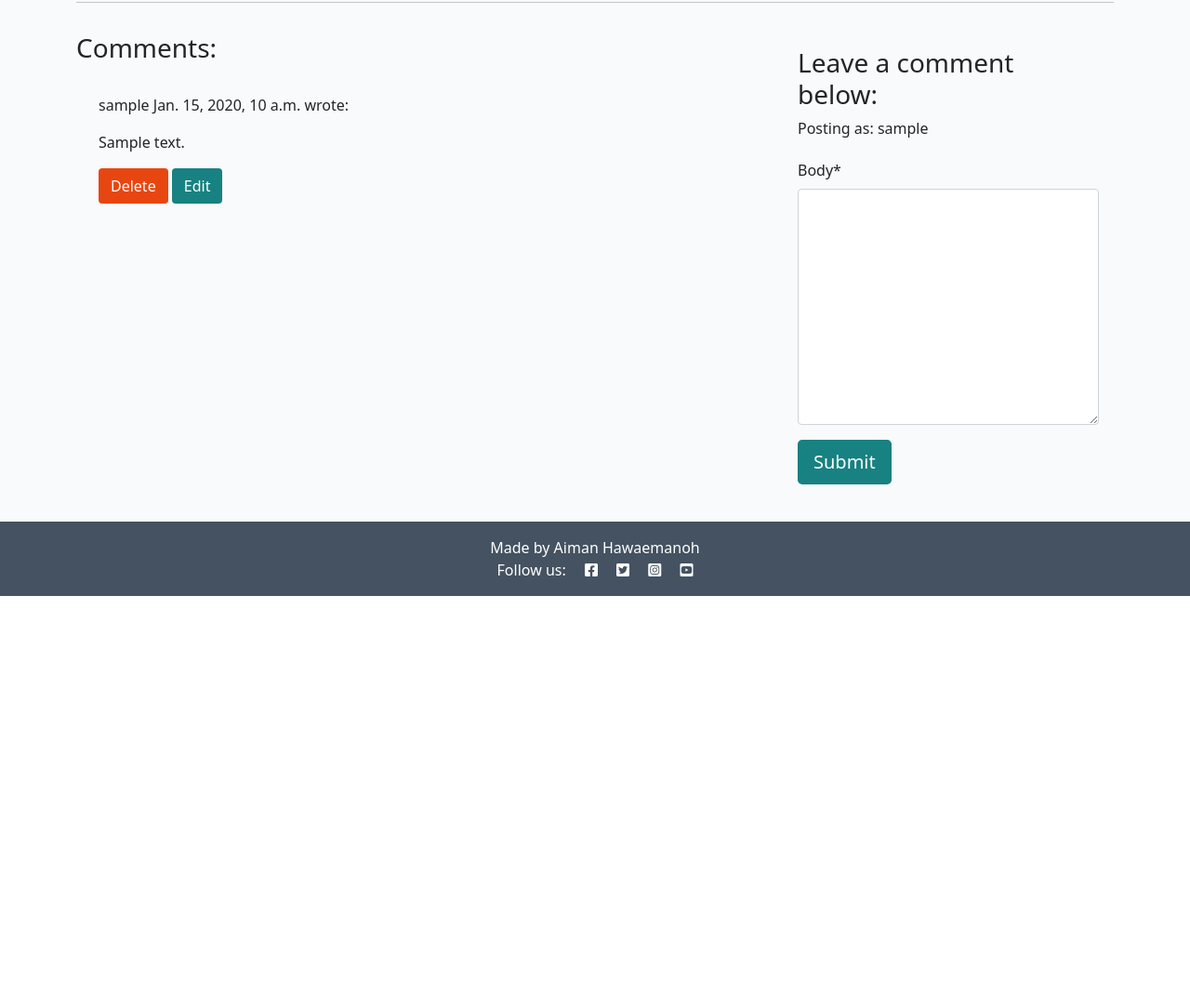
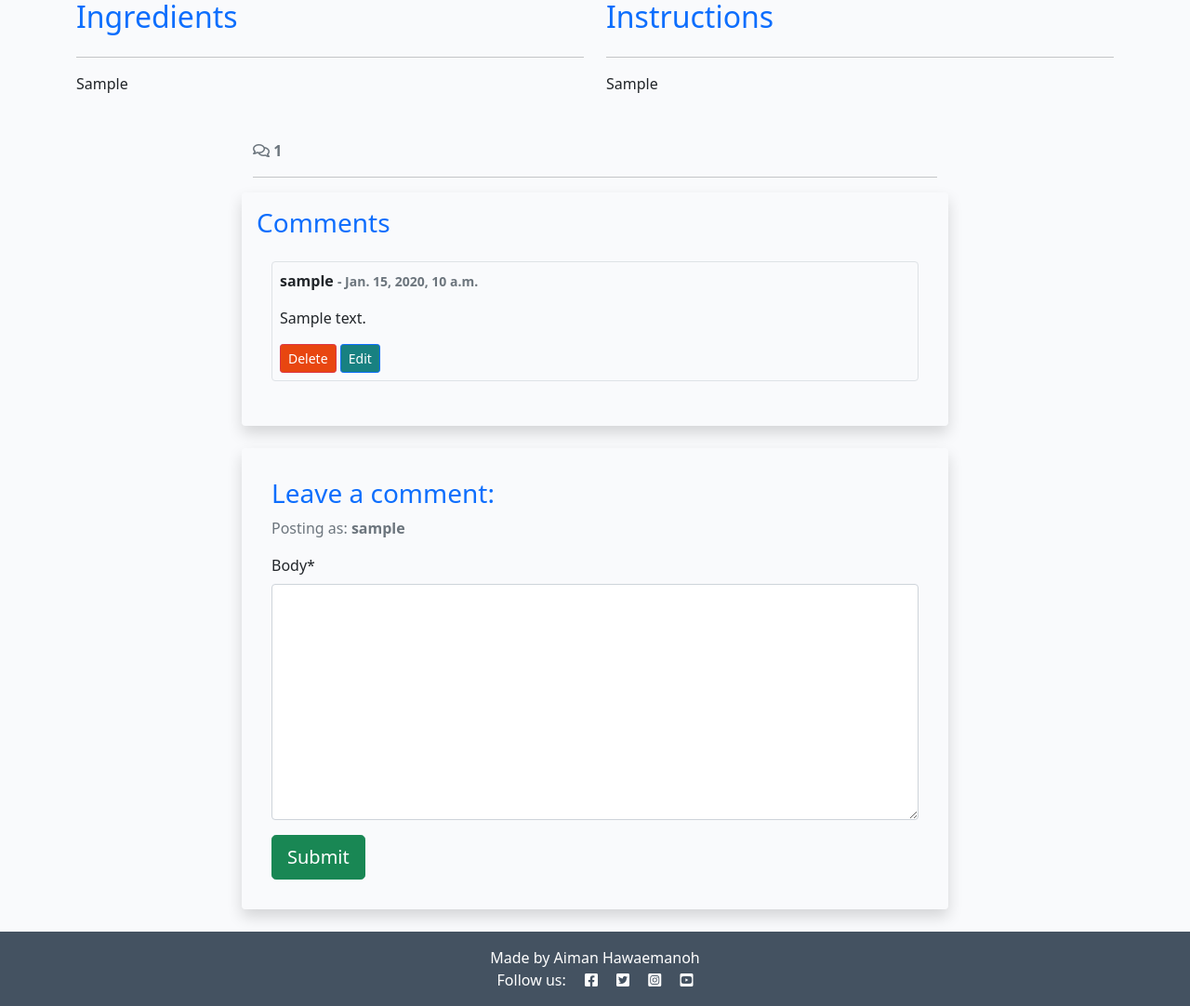
Before and after one commit to aimanh04/PP4-Healthy_recipes, a Django app: a page that uses blog/templates/blog/recipe_detail.html in a window 1280 px wide. Shown: the part 542-1624 px from the top of the page at 93% size. Before the commit the page ends 1183 px from the top, so only its background shows below. Run offline with Django 4.2, Linux system fonts and the light colour scheme; a user stored in the database is signed in; tables that the repository leaves empty hold one stand-in row (values such as "Sample post"); parts of the project's set-up code (start-up, migrations or seed data) failed here and were passed over; some libraries are stand-ins or nearby versions.

Commit message:
Add:Change the recipe_detail.html layout and look

```diff
--- a/blog/templates/blog/recipe_detail.html
+++ b/blog/templates/blog/recipe_detail.html
@@ -2,95 +2,111 @@
 {% load static %}
 {% load crispy_forms_tags %}
 
-<div class="masthead">
-    <div class="container">
-        <div class="row g-0">
-            <div class="col-md-6 masthead-text">
-                <!-- Recipe title goes in these h1 tags -->
-                <h1 class="post-title">{{ recipe.title }}</h1>
-                <!-- Recipe author goes before the | the Recipe's created date goes after -->
-                <p class="post-subtitle">{{ recipe.author }} | {{ recipe.created_on }}</p>
+<div class="container mt-5">
+    <!-- Recipe Header -->
+    <div class="row align-items-center">
+        <div class="col-md-6">
+            <h1 class="fw-bold">{{ recipe.title }}</h1>
+            <p class="text-muted">{{ recipe.excerpt }}</p>
+
+            <div class="d-flex gap-4 mt-3">
+                <div class="text-center">
+                    <i class="fas fa-clock text-primary"></i>
+                    <p class="mb-0"><strong>Prep Time</strong></p>
+                    <p>{{ recipe.prep_time }}</p>
                 </div>
-            <div class="d-none d-md-block col-md-6 masthead-image">
-                <img src="{% static 'images/placeholder.jpg' %}" class="scale" alt="placeholder">
+                <div class="text-center">
+                    <i class="fas fa-hourglass-half text-primary"></i>
+                    <p class="mb-0"><strong>Cook Time</strong></p>
+                    <p>{{ recipe.cook_time }}</p>
                 </div>
+                <div class="text-center">
+                    <i class="fas fa-utensils text-primary"></i>
+                    <p class="mb-0"><strong>Servings</strong></p>
+                    <p>{{ recipe.servings }}</p>
                 </div>
             </div>
         </div>
 
-<div class="container">
+        <div class="col-md-6 text-center">
+            <img src="{% static 'images/placeholder.jpg' %}" class="img-fluid rounded shadow" alt="Recipe Image">
+        </div>
+    </div>
+
+    <hr class="my-5">
+
+    <!-- Recipe Details -->
     <div class="row">
-        <div class="col card mb-4  mt-3 left  top">
-            <div class="card-body">
-                <!-- The Recipe details go inside the card-text. -->
-                <!-- MORE NEEDS TO ADD HERE -->
-                <!-- <h2>{{ coder }}</h2> -->
-                <p><strong>Preparing:</strong>{{ recipe.prep_time }}  <strong>Cooking:</strong>{{ recipe.cook_time }}
-                </p>
-                <!-- <p class="card-text">
-                    {{ recipe.prep_time | safe }}
-                    {{ recipe.cook_time | safe }}
-                </p> -->
+        <div class="col-md-6">
+            <h2 class="text-primary">Ingredients</h2>
+            <ul class="list-group">
+                <hr>
+                <p class="card-text">{{recipe.ingredients|safe}}</p>
+            </ul>
+        </div>
 
+        <div class="col-md-6">
+            <h2 class="text-primary">Instructions</h2>
+            <ol class="list-group list-group-numbered">
+                <hr>
+                <p class="card-text">{{recipe.instructions|safe}}</p>
+            </ol>
         </div>
     </div>
 </div>
+
+<!-- Comments Section -->
+<div class="container mt-5">
+    <div class="row justify-content-center">
         <!-- Displaying count of comments -->
-    <div class="row">
-        <div class="col-12">
-            <strong class="text-secondary">
-                <i class="far fa-comments"></i> {{ comment_count }}
-            </strong>
+        <div class="col-md-8">
+            <div class="text-secondary mb-3">
+                <strong><i class="far fa-comments"></i> {{ comment_count }}</strong>
             </div>
-        <div class="col-12">
             <hr>
         </div>
-    </div>
+
         <!-- Displaying Comments -->
-    <div class="row">
-        <div class="col-md-8 card mb-4  mt-3 ">
-            <h3>Comments:</h3>
+        <div class="col-md-8 card mb-4 shadow p-3">
+            <h3 class="text-primary">Comments</h3>
             <div class="card-body">
-                <!-- We want a for loop inside the empty control tags to iterate through each comment in comments -->
                 {% for comment in comments %}
                 <div
-                    class="p-2 comments {% if not comment.approved and comment.author == user %} faded{% elif not comment.approved %} d-none{% endif %}">
-                    <p class="font-weight-bold">
+                    class="p-2 mb-3 border rounded comments {% if not comment.approved and comment.author == user %} faded{% elif not comment.approved %} d-none{% endif %}">
+                    <p class="fw-bold">
                         {{ comment.author }}
-                        <span class="font-weight-normal">
-                            {{ comment.created_on }}
-                        </span> wrote:
+                        <span class="text-muted small"> - {{ comment.created_on }}</span>
                     </p>
                     <div id="comment{{ comment.id }}">
                         {{ comment.body | linebreaks }}
                     </div>
                     {% if not comment.approved and comment.author == user %}
-                    <p class="approval">
-                        This comment is awaiting approval
-                    </p>
+                    <p class="approval text-warning small">This comment is awaiting approval</p>
                     {% endif %}
                     {% if user.is_authenticated and comment.author == user %}
-                    <button class="btn btn-delete" comment_id="{{ comment.id }}">Delete</button>
-                    <button class="btn btn-edit" comment_id="{{ comment.id }}">Edit</button>
+                    <button class="btn btn-sm btn-outline-danger btn-delete" data-comment-id="{{ comment.id }}">Delete</button>
+                    <button class="btn btn-sm btn-outline-primary btn-edit" data-comment-id="{{ comment.id }}">Edit</button>
                     {% endif %}
                 </div>
-                <!-- Our for loop ends here -->
+                {% empty %}
+                <p class="text-muted">No comments yet. Be the first to comment!</p>
                 {% endfor %}
             </div>
         </div>
+
         <!-- Creating New Comments -->
-        <div class="col-md-4 card mb-4 mt-3">
+        <div class="col-md-8 card mb-4 shadow p-3">
             <div class="card-body">
                 {% if user.is_authenticated %}
-                <h3>Leave a comment below:</h3>
-                <p>Posting as: {{ user.username }}</p>
-                <form id="commentForm" method="post" style="margin-top: 1.3em;">
+                <h3 class="text-primary">Leave a comment:</h3>
+                <p class="text-muted">Posting as: <strong>{{ user.username }}</strong></p>
+                <form id="commentForm" method="post" class="mt-3">
                     {{ comment_form | crispy }}
                     {% csrf_token %}
-                    <button id="submitButton" type="submit" class="btn btn-signup btn-lg">Submit</button>
+                    <button id="submitButton" type="submit" class="btn btn-success btn-lg">Submit</button>
                 </form>
                 {% else %}
-                <p>Log in to leave a comment</p>
+                <p class="text-muted">Log in to leave a comment.</p>
                 {% endif %}
             </div>
         </div>
--- a/healthyrecipes/settings.py
+++ b/healthyrecipes/settings.py
@@ -28,7 +28,7 @@ TEMPLATES_DIR = os.path.join(BASE_DIR, 'templates')
 SECRET_KEY = os.environ.get("SECRET_KEY")
 
 # SECURITY WARNING: don't run with debug turned on in production!
-DEBUG = False
+DEBUG = True
 
 ALLOWED_HOSTS = [
     '8000-aimanh04-pp4healthyreci-l4n6mh31w5w.ws-eu117.gitpod.io',
```
Lines whose indentation alone changed are shown as unchanged.
